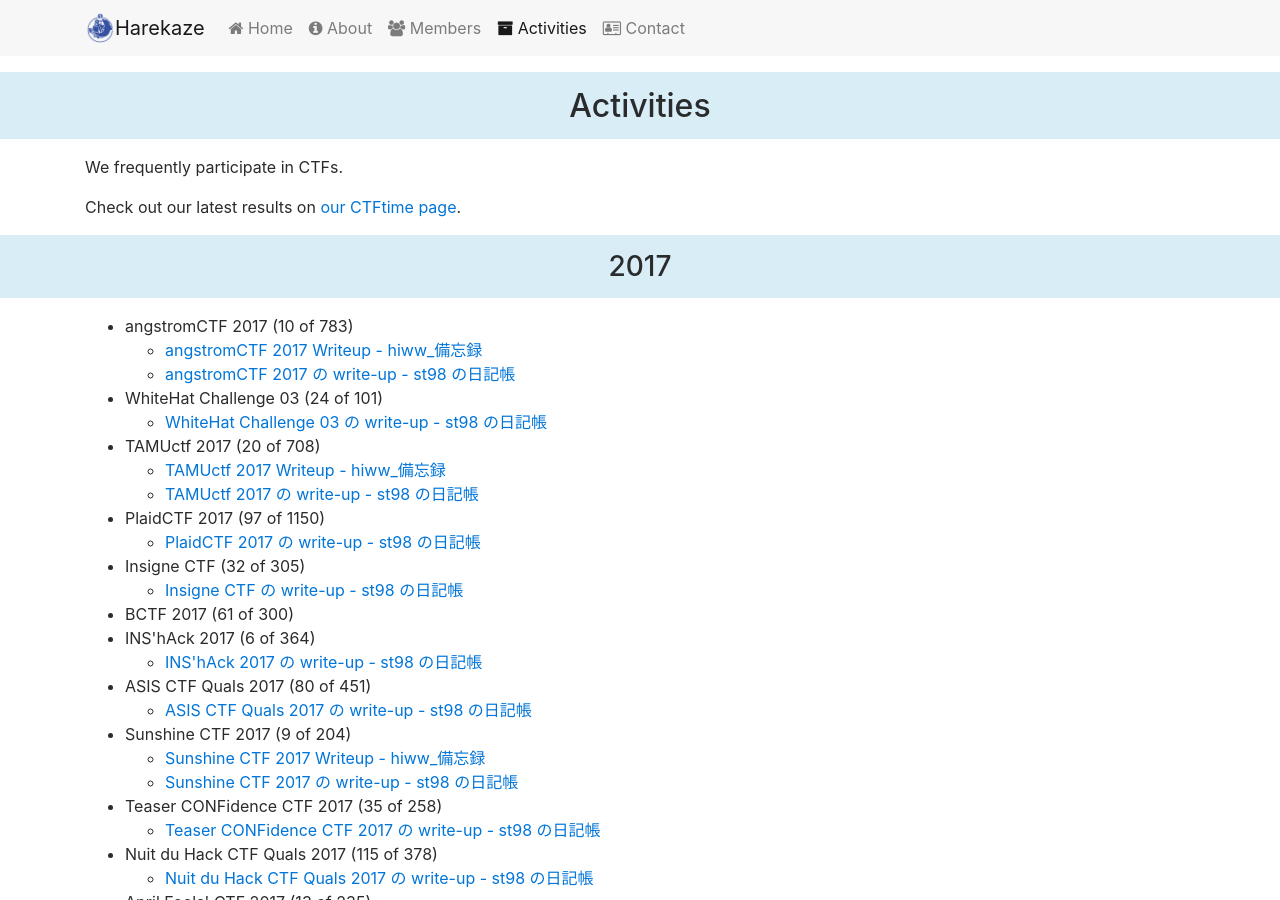
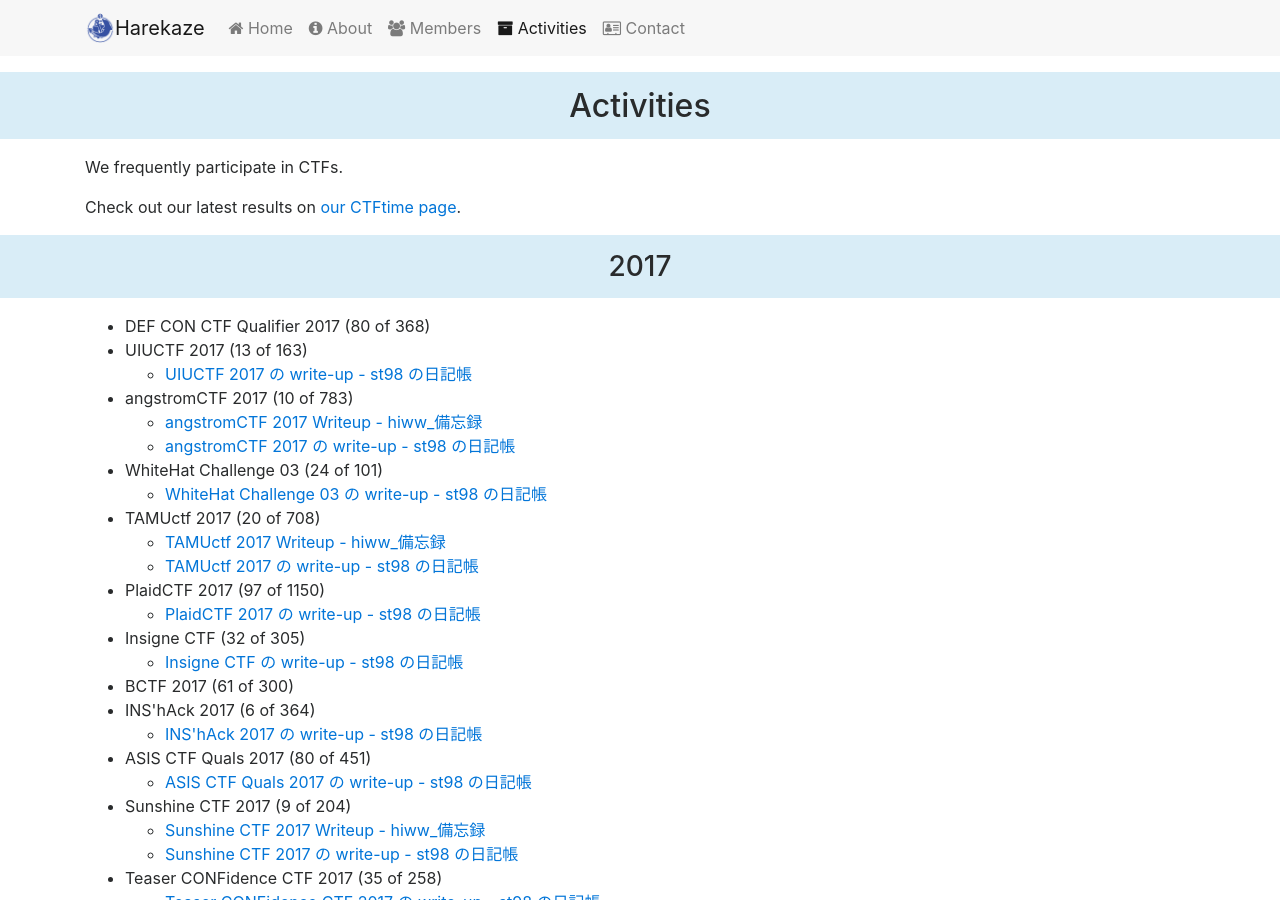
Before and after one commit to TeamHarekaze/TeamHarekaze.github.io, a Jekyll site: the page built from activities.html, in a window 1280 px wide and 900 px high. Built offline with Jekyll 4.4.1, drawn with Linux system fonts in a browser that asks for light colours; nearby versions of some CDN libraries.

Commit message:
Add 2 CTFs

```diff
--- a/_data/activities.yml
+++ b/_data/activities.yml
@@ -1,5 +1,15 @@
 - year: 2017
   ctfs:
+    - name: "DEF CON CTF Qualifier 2017"
+      rank: 80
+      participants: 368
+      writeups:
+    - name: "UIUCTF 2017"
+      rank: 13
+      participants: 163
+      writeups:
+        - title: "UIUCTF 2017 の write-up - st98 の日記帳"
+          url: "https://st98.github.io/diary/posts/2017-05-01-uiuctf-2017.html"
     - name: "angstromCTF 2017"
       rank: 10
       participants: 783
```
